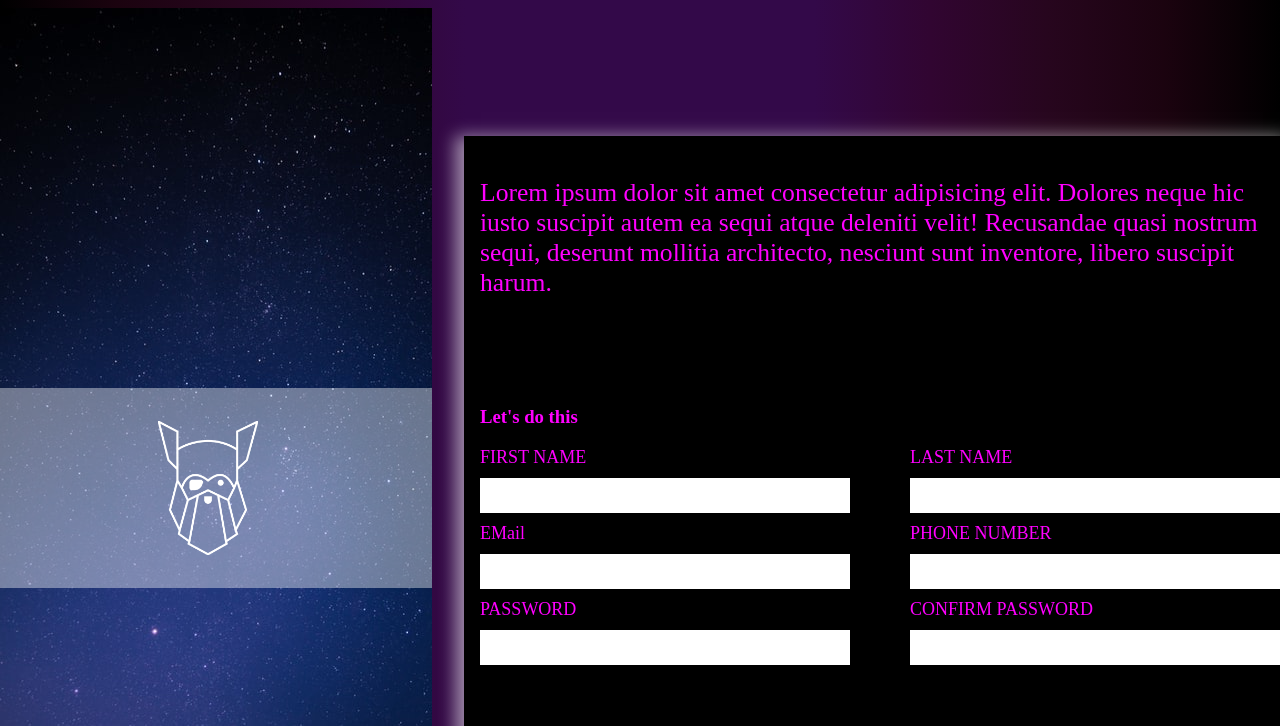
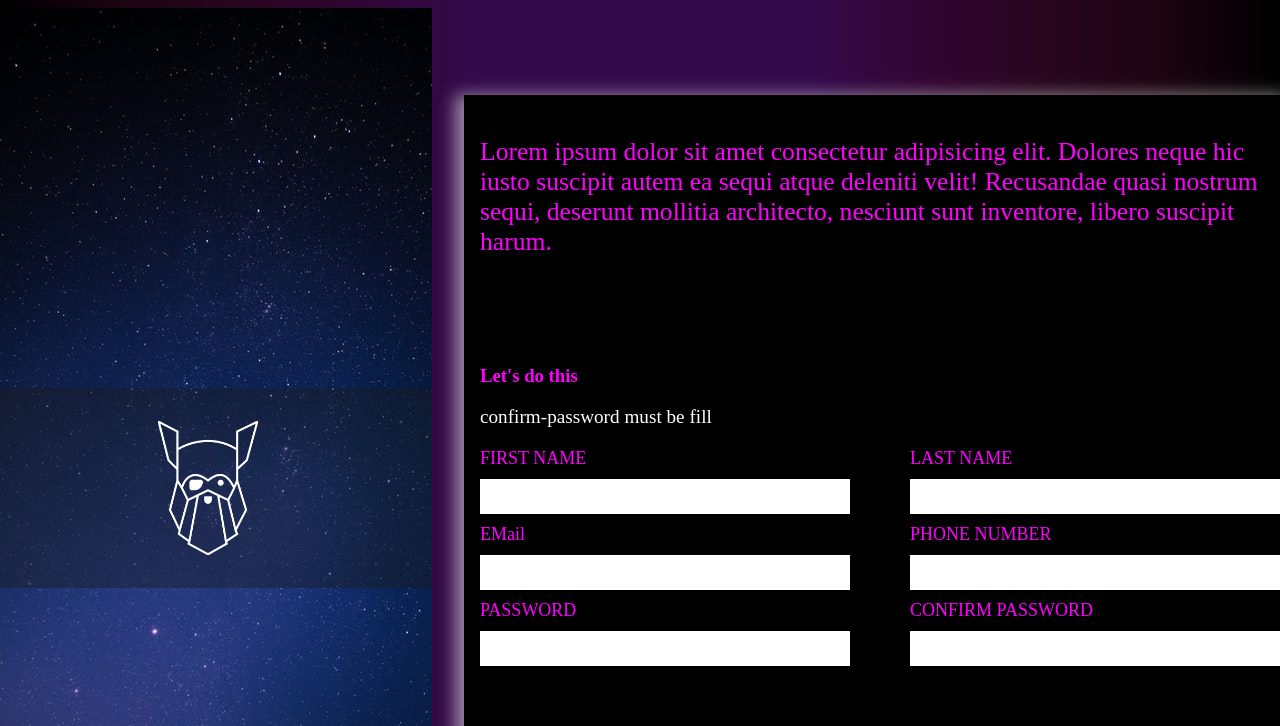
Before and after one commit to Aknexad/signUp-form, a plain HTML site: page index.html in a window 1280 px wide. Both pictures are taken after a click on the button "Creat Avvount". Shown: the top 726 px of the page. Drawn offline with Linux system fonts and the light colour scheme.

Commit message:
add js to check input

```diff
--- a/index.html
+++ b/index.html
@@ -54,6 +54,7 @@
         </div>
         <div class="form">
           <h3>Let's do this</h3>
+          <p class="warr"></p>
           <form action="#" method="post">
             <div class="colm-one">
               <label for="first-name">FIRST NAME</label>
@@ -102,6 +103,7 @@
               />
             </div>
           </form>
+          <p class="passWarr"></p>
         </div>
         <div class="btn-login">
           <button>Creat Avvount</button>
--- a/script.js
+++ b/script.js
@@ -0,0 +1,21 @@
+const btn = document.querySelector('button');
+
+btn.addEventListener('click', () => {
+  let password = document.querySelector('#password').value;
+
+  let confirmPassword = document.querySelector(
+    '#confrm-password'
+  ).value;
+
+  let form = document.querySelectorAll('input');
+  form.forEach((element) => {
+    if (element.value === '') {
+      document.querySelector('.warr').innerText =
+        element.name + ' must be fill';
+    }
+  });
+  if (password !== confirmPassword) {
+    let colm = document.querySelector('.passWarr');
+    colm.innerHTML = 'Password dont math';
+  }
+});
--- a/style.css
+++ b/style.css
@@ -67,7 +67,7 @@ body {
 #bg-op {
   width: 35vw;
   height: 200px;
-  background-color: white;
+  background-color: var(--secondary-color);
   opacity: 40%;
   position: absolute;
 }
@@ -148,3 +148,14 @@ input[type='password'],
 input[type='number']:valid {
   border: green;
 }
+
+.passWarr {
+  padding: 10px;
+  margin: 10px;
+  font-size: larger;
+}
+
+.warr {
+  font-size: larger;
+  color: white;
+}
```
